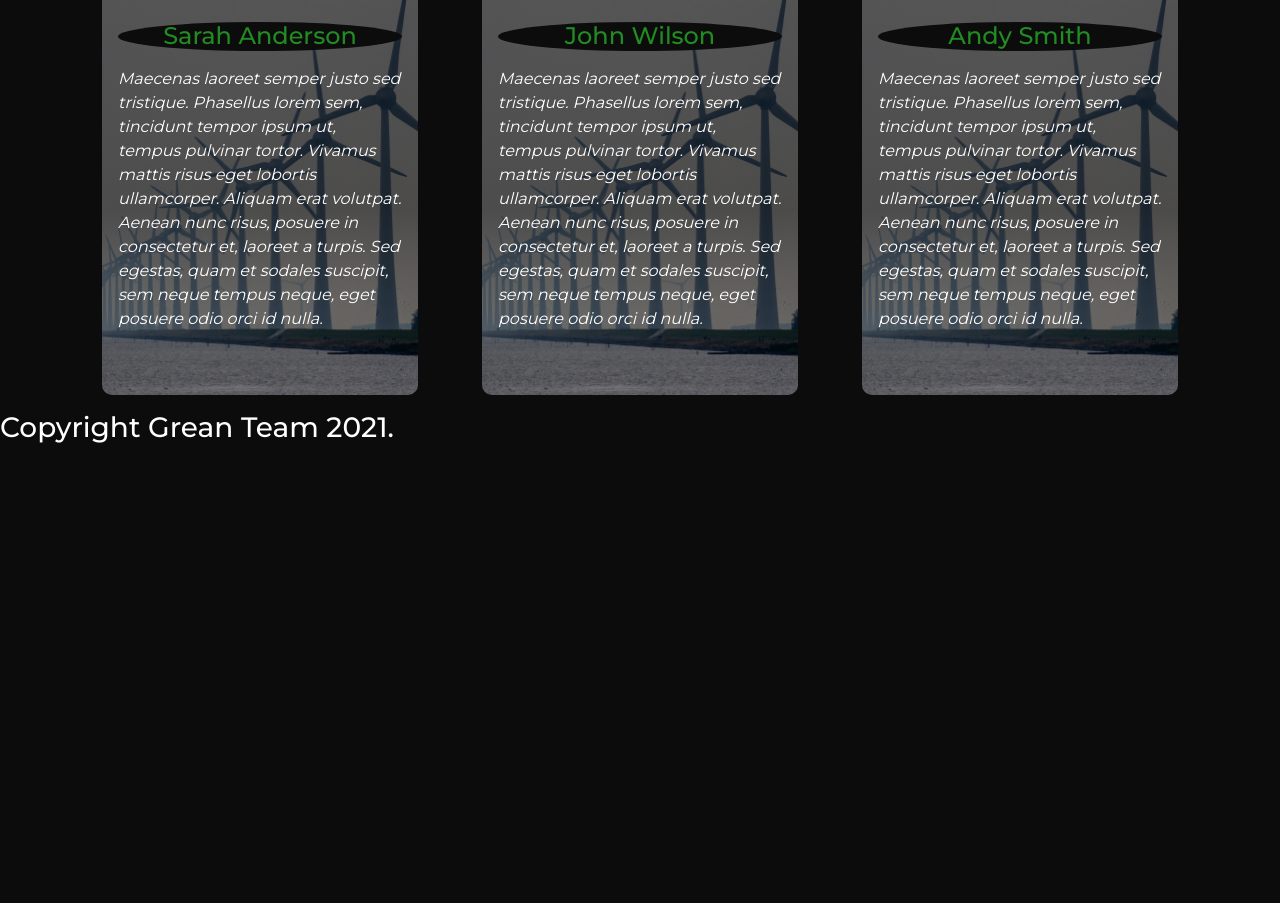
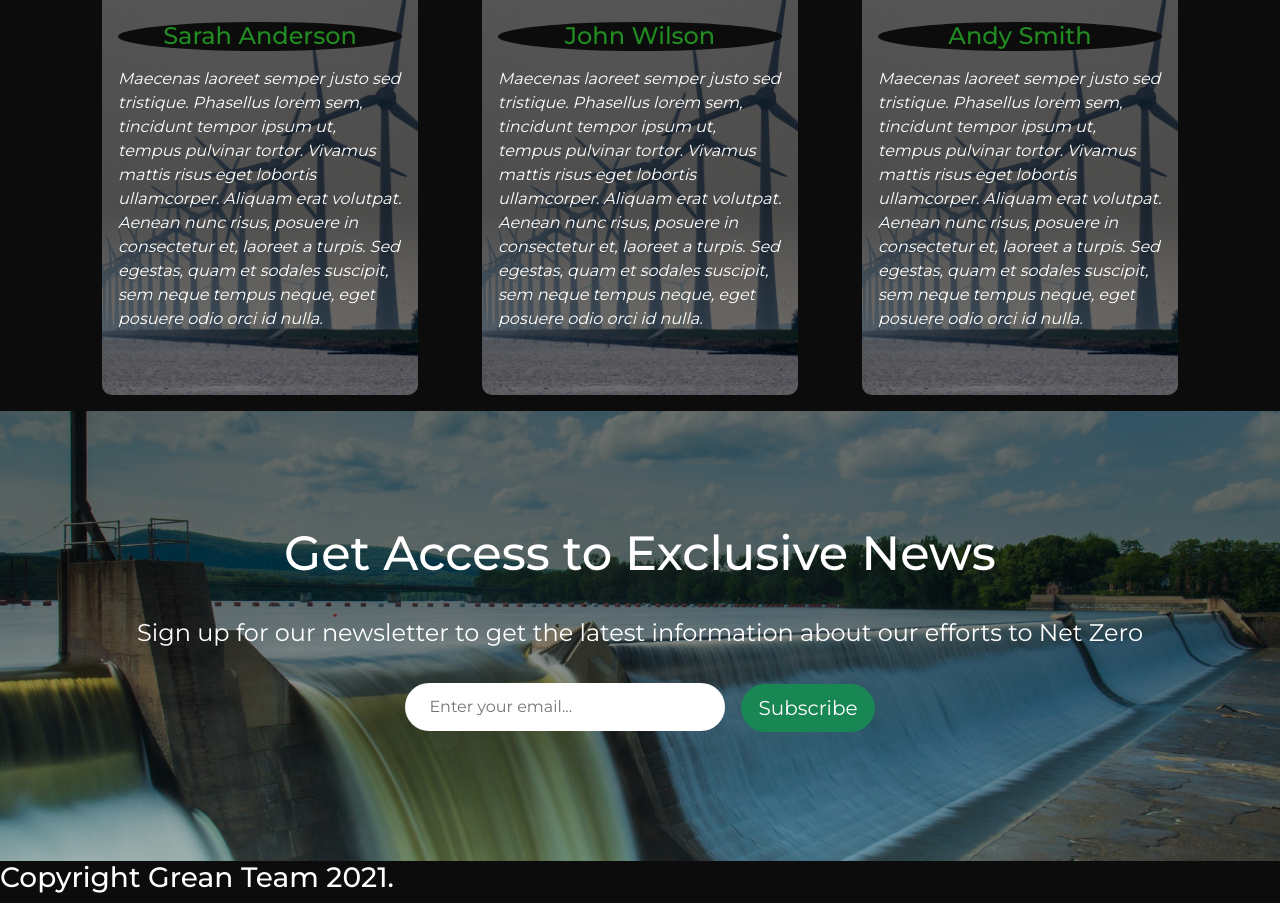
Before and after one commit to sebastiand88/Green-Team-Gatsby, a Gatsby site: page / in a window 1280 px wide. Shown: the part 2862-3765 px from the top of the page. Before the commit the page ends 3315 px from the top, so only its background shows below. Built offline with nearby package versions, Linux system fonts and the light colour scheme; Gatsby itself is replaced by a stand-in of ours.

Commit message:
changes 3

```diff
--- a/src/pages/index.js
+++ b/src/pages/index.js
@@ -277,6 +277,38 @@ export default function Home() {
           </Col>
         </Row>
       </Container>
+
+      {/* News */}
+      <div className={styles.newsContainer}>
+        <div className={styles.newsContent}>
+          <h1 className={styles.newsHeader}>Get Access to Exclusive News</h1>
+          <p className={styles.newsDesc}>
+            Sign up for our newsletter to get the latest information about our
+            efforts to Net Zero
+          </p>
+          <form action="#" className={styles.newsForm}>
+            <Container>
+              <label htmlFor="email">
+                <input
+                  className={styles.newsInput}
+                  type="email"
+                  placeholder="Enter your email..."
+                  id="email"
+                />
+              </label>
+              <Button
+                className={styles.newsButton}
+                size="lg"
+                type="submit"
+                value="Submit"
+                variant="success"
+              >
+                Subscribe
+              </Button>
+            </Container>
+          </form>
+        </div>
+      </div>
     </Layout>
   )
 }
--- a/src/styles/global.css
+++ b/src/styles/global.css
@@ -20,7 +20,6 @@ p {
 }
 
 /* Navbar */
-
 .nav-bar {
   background: #228b22;
 }
@@ -38,3 +37,5 @@ p {
   border-color: #fff;
   transition: all 2s ease;
 }
+
+/* Footer */
--- a/src/styles/home.module.css
+++ b/src/styles/home.module.css
@@ -190,3 +190,61 @@
 .testimonialDesc {
   font-style: italic;
 }
+
+/* News */
+.newsContainer {
+  background: linear-gradient(
+      180deg,
+      rgba(0, 0, 0, 0.5) 0%,
+      rgba(0, 0, 0, 0.5) 35%,
+      rgba(0, 0, 0, 0.1) 100%
+    ),
+    url(../assets/images/hydropower.jpg) no-repeat center;
+  background-size: cover;
+  height: 450px;
+  width: 100%;
+  padding: 5rem calc((100vw - 1300px) / 2);
+  color: #fff;
+  display: flex;
+  justify-content: center;
+  align-items: center;
+}
+
+.newsContent {
+  display: flex;
+  flex-direction: column;
+  align-items: center;
+}
+
+.newsHeader {
+  text-align: center;
+  margin-bottom: 1rem;
+  font-size: clamp(1rem, 5vw, 3rem);
+  padding: 0 1rem;
+}
+
+.newsDesc {
+  text-align: center;
+  font-size: clamp(1rem, 2.5vw, 1.5rem);
+  padding: 0 1rem;
+  margin-bottom: 2rem;
+}
+
+.newsForm {
+  z-index: 10;
+}
+
+.newsInput {
+  padding: 1rem 1.5rem;
+  outline: none;
+  width: 320px;
+  height: 48px;
+  border-radius: 55px;
+  border: none;
+  margin-right: 1rem;
+  margin-bottom: 1rem;
+}
+
+.newsButton {
+  border-radius: 55px;
+}
```
